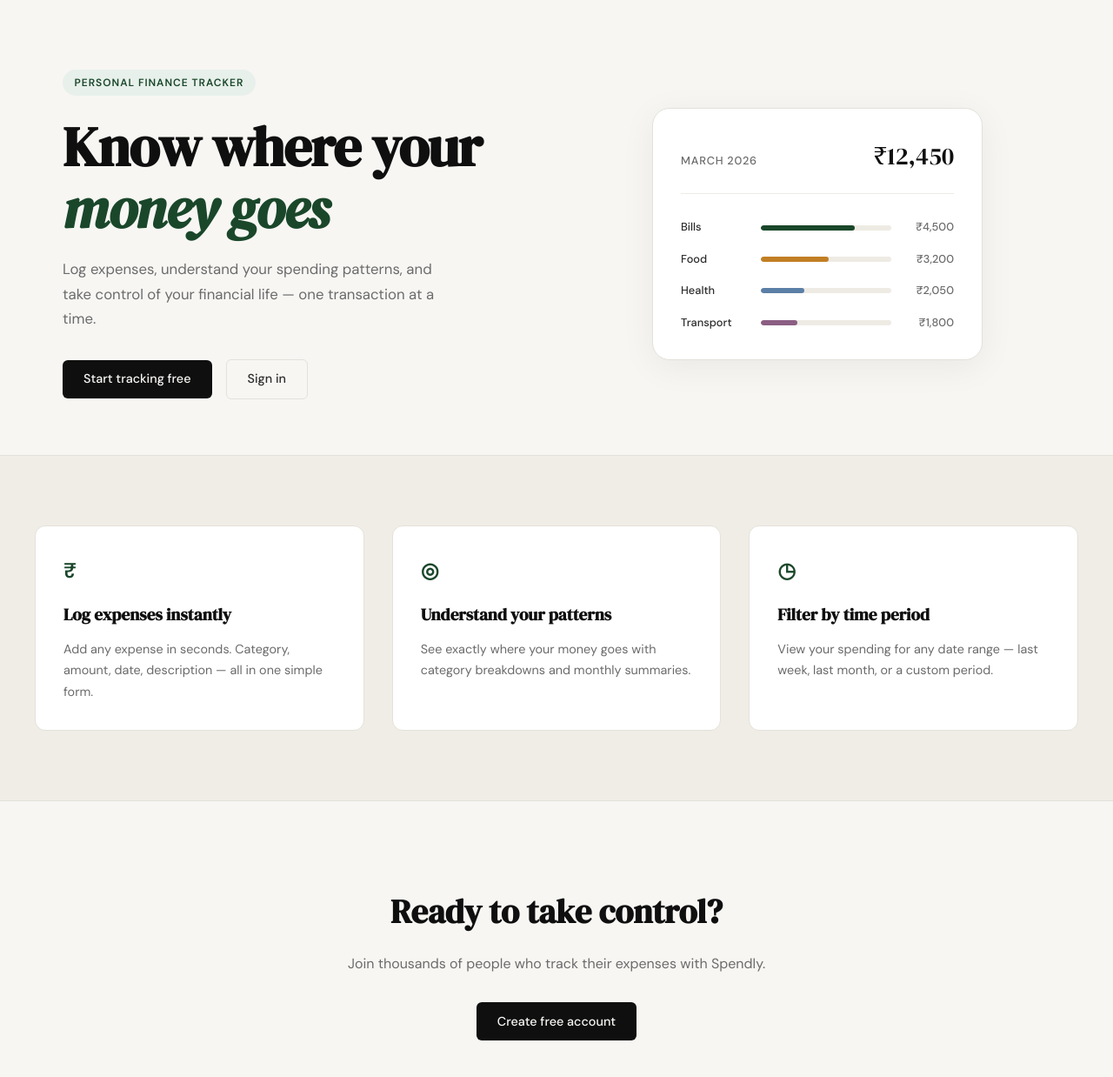
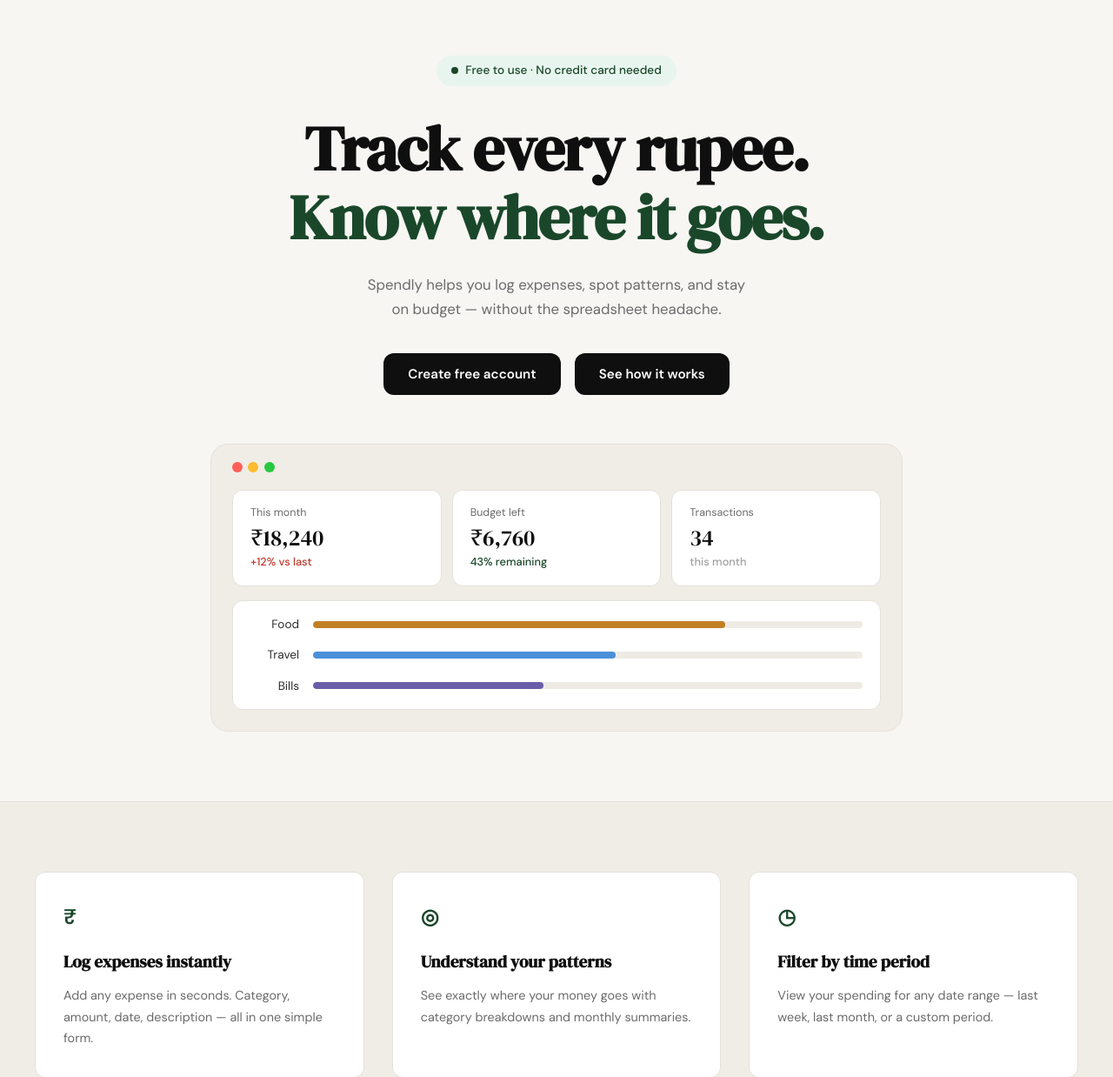
Before and after one commit to just-Devansh/spendlyy, a Flask app: page / in a window 1280 px wide. Shown: the part 61-1299 px from the top of the page at 87% size. Run offline with Flask 3, Linux system fonts and the light colour scheme.

Commit message:
Landing: redesign hero section

```diff
--- a/prompts.txt
+++ b/prompts.txt
@@ -19,3 +19,7 @@ a. Add a new route in [@app.py](http://app.py): GET /privacy -> renders temmpalt
 b. Create templates/privacy.html with generic privacy policy content appropriate for a personal expense tracking app. Include sections like: Data We Collect, How We Use Your Data, Data Storage, Third Party Services, and Contact Us. Match the style of terms.html.
 c. In @templates/landing.html, update the "Privacy Policy" footer link href from "#" to "/privacy"
 d. Make sure the appearance of @templates/privacy.html matches the theme of the landing page and the overall website in general
+
+4. I've attached a screenshot of the updated Spendly hero section design.
+
+Modify only the hero section in @templates/landing.html and @static/css/landing.css to match this image exactly. Do not touch any other part of the page.
--- /dev/null
+++ b/static/css/landing.css
@@ -0,0 +1,189 @@
+/* ------------------------------------------------------------------ */
+/* Hero v2                                                             */
+/* ------------------------------------------------------------------ */
+
+.hero-v2 {
+    display: flex;
+    flex-direction: column;
+    align-items: center;
+    text-align: center;
+    padding: 4rem 2rem 5rem;
+    max-width: 860px;
+    margin: 0 auto;
+}
+
+/* Badge */
+.hv2-badge {
+    display: inline-flex;
+    align-items: center;
+    gap: 0.5rem;
+    background: #e8f5ee;
+    color: var(--accent);
+    font-size: 0.85rem;
+    font-weight: 500;
+    padding: 0.4rem 1.1rem;
+    border-radius: 999px;
+    margin-bottom: 2rem;
+}
+
+.hv2-badge-dot {
+    width: 8px;
+    height: 8px;
+    border-radius: 50%;
+    background: var(--accent);
+    flex-shrink: 0;
+}
+
+/* Title */
+.hv2-title {
+    font-family: var(--font-display);
+    font-size: clamp(2.8rem, 6vw, 4.5rem);
+    line-height: 1.1;
+    letter-spacing: -0.02em;
+    color: var(--ink);
+    margin-bottom: 1.5rem;
+}
+
+.hv2-title-accent {
+    color: var(--accent);
+    font-style: normal;
+}
+
+/* Subtitle */
+.hv2-subtitle {
+    font-size: 1.05rem;
+    color: var(--ink-muted);
+    line-height: 1.7;
+    margin-bottom: 2.25rem;
+}
+
+/* Buttons */
+.hv2-actions {
+    display: flex;
+    gap: 1rem;
+    align-items: center;
+    margin-bottom: 3.5rem;
+}
+
+.hv2-btn {
+    display: inline-block;
+    background: var(--ink);
+    color: #fff;
+    font-family: var(--font-body);
+    font-size: 0.95rem;
+    font-weight: 600;
+    padding: 0.75rem 1.75rem;
+    border-radius: var(--radius-md);
+    text-decoration: none;
+    transition: background 0.2s;
+}
+
+.hv2-btn:hover { background: var(--accent); }
+
+/* Mock dashboard card */
+.hv2-mock {
+    width: 100%;
+    background: var(--paper-warm);
+    border: 1px solid var(--border);
+    border-radius: var(--radius-lg);
+    padding: 1.25rem 1.5rem 1.5rem;
+}
+
+/* Traffic lights */
+.hv2-mock-tl {
+    display: flex;
+    gap: 0.4rem;
+    margin-bottom: 1.25rem;
+}
+
+.hv2-tl {
+    width: 12px;
+    height: 12px;
+    border-radius: 50%;
+}
+
+.hv2-tl-red    { background: #ff5f57; }
+.hv2-tl-yellow { background: #febc2e; }
+.hv2-tl-green  { background: #28c840; }
+
+/* Stat cards */
+.hv2-stats {
+    display: grid;
+    grid-template-columns: repeat(3, 1fr);
+    gap: 0.75rem;
+    margin-bottom: 1rem;
+}
+
+.hv2-stat {
+    background: var(--paper-card);
+    border: 1px solid var(--border);
+    border-radius: var(--radius-md);
+    padding: 1rem 1.25rem;
+    text-align: left;
+    display: flex;
+    flex-direction: column;
+    gap: 0.25rem;
+}
+
+.hv2-stat-label {
+    font-size: 0.78rem;
+    color: var(--ink-muted);
+}
+
+.hv2-stat-value {
+    font-family: var(--font-display);
+    font-size: 1.6rem;
+    color: var(--ink);
+    line-height: 1.1;
+}
+
+.hv2-stat-sub { font-size: 0.8rem; font-weight: 500; }
+.hv2-sub-danger  { color: var(--danger); }
+.hv2-sub-success { color: var(--accent); }
+.hv2-sub-muted   { color: var(--ink-faint); }
+
+/* Bar rows */
+.hv2-bars {
+    background: var(--paper-card);
+    border: 1px solid var(--border);
+    border-radius: var(--radius-md);
+    padding: 1rem 1.25rem;
+    display: flex;
+    flex-direction: column;
+    gap: 0.85rem;
+}
+
+.hv2-bar-row {
+    display: grid;
+    grid-template-columns: 56px 1fr;
+    align-items: center;
+    gap: 1rem;
+}
+
+.hv2-bar-label {
+    font-size: 0.85rem;
+    color: var(--ink-soft);
+    text-align: right;
+}
+
+.hv2-bar-track {
+    height: 8px;
+    background: var(--border-soft);
+    border-radius: 999px;
+    overflow: hidden;
+}
+
+.hv2-bar-fill {
+    height: 100%;
+    border-radius: 999px;
+}
+
+.hv2-bar-amber  { background: #c17f24; }
+.hv2-bar-blue   { background: #4a90d9; }
+.hv2-bar-indigo { background: #6b5ea8; }
+
+/* Responsive */
+@media (max-width: 600px) {
+    .hv2-stats { grid-template-columns: 1fr; }
+    .hv2-subtitle br { display: none; }
+}
--- a/templates/landing.html
+++ b/templates/landing.html
@@ -2,60 +2,68 @@
 
 {% block title %}Spendly — Track Every Rupee{% endblock %}
 
+{% block head %}
+<link rel="stylesheet" href="{{ url_for('static', filename='css/landing.css') }}">
+{% endblock %}
+
 {% block content %}
 
-<section class="hero">
-    <div class="hero-inner">
-        <div class="hero-badge">Personal Finance Tracker</div>
-        <h1 class="hero-title">
-            Know where your<br>
-            <em>money goes</em>
-        </h1>
-        <p class="hero-subtitle">
-            Log expenses, understand your spending patterns,
-            and take control of your financial life —
-            one transaction at a time.
-        </p>
-        <div class="hero-actions">
-            <a href="{{ url_for('register') }}" class="btn-primary">Start tracking free</a>
-            <a href="{{ url_for('login') }}" class="btn-ghost">Sign in</a>
+<section class="hero-v2">
+    <div class="hv2-badge">
+        <span class="hv2-badge-dot"></span>
+        Free to use · No credit card needed
+    </div>
+
+    <h1 class="hv2-title">
+        Track every rupee.<br>
+        <span class="hv2-title-accent">Know where it goes.</span>
+    </h1>
+
+    <p class="hv2-subtitle">
+        Spendly helps you log expenses, spot patterns, and stay<br>
+        on budget — without the spreadsheet headache.
+    </p>
+
+    <div class="hv2-actions">
+        <a href="{{ url_for('register') }}" class="hv2-btn">Create free account</a>
+        <a href="#" class="hv2-btn">See how it works</a>
+    </div>
+
+    <div class="hv2-mock">
+        <div class="hv2-mock-tl">
+            <span class="hv2-tl hv2-tl-red"></span>
+            <span class="hv2-tl hv2-tl-yellow"></span>
+            <span class="hv2-tl hv2-tl-green"></span>
         </div>
-    </div>
-    <div class="hero-visual">
-        <div class="mock-card">
-            <div class="mock-card-header">
-                <span class="mock-label">March 2026</span>
-                <span class="mock-total">₹12,450</span>
+        <div class="hv2-stats">
+            <div class="hv2-stat">
+                <span class="hv2-stat-label">This month</span>
+                <span class="hv2-stat-value">₹18,240</span>
+                <span class="hv2-stat-sub hv2-sub-danger">+12% vs last</span>
             </div>
-            <div class="mock-bars">
-                <div class="mock-bar-row">
-                    <span class="mock-cat">Bills</span>
-                    <div class="mock-bar-track">
-                        <div class="mock-bar" style="width: 72%"></div>
-                    </div>
-                    <span class="mock-amt">₹4,500</span>
-                </div>
-                <div class="mock-bar-row">
-                    <span class="mock-cat">Food</span>
-                    <div class="mock-bar-track">
-                        <div class="mock-bar mock-bar-2" style="width: 52%"></div>
-                    </div>
-                    <span class="mock-amt">₹3,200</span>
-                </div>
-                <div class="mock-bar-row">
-                    <span class="mock-cat">Health</span>
-                    <div class="mock-bar-track">
-                        <div class="mock-bar mock-bar-3" style="width: 33%"></div>
-                    </div>
-                    <span class="mock-amt">₹2,050</span>
-                </div>
-                <div class="mock-bar-row">
-                    <span class="mock-cat">Transport</span>
-                    <div class="mock-bar-track">
-                        <div class="mock-bar mock-bar-4" style="width: 28%"></div>
-                    </div>
-                    <span class="mock-amt">₹1,800</span>
-                </div>
+            <div class="hv2-stat">
+                <span class="hv2-stat-label">Budget left</span>
+                <span class="hv2-stat-value">₹6,760</span>
+                <span class="hv2-stat-sub hv2-sub-success">43% remaining</span>
+            </div>
+            <div class="hv2-stat">
+                <span class="hv2-stat-label">Transactions</span>
+                <span class="hv2-stat-value">34</span>
+                <span class="hv2-stat-sub hv2-sub-muted">this month</span>
+            </div>
+        </div>
+        <div class="hv2-bars">
+            <div class="hv2-bar-row">
+                <span class="hv2-bar-label">Food</span>
+                <div class="hv2-bar-track"><div class="hv2-bar-fill hv2-bar-amber" style="width:75%"></div></div>
+            </div>
+            <div class="hv2-bar-row">
+                <span class="hv2-bar-label">Travel</span>
+                <div class="hv2-bar-track"><div class="hv2-bar-fill hv2-bar-blue" style="width:55%"></div></div>
+            </div>
+            <div class="hv2-bar-row">
+                <span class="hv2-bar-label">Bills</span>
+                <div class="hv2-bar-track"><div class="hv2-bar-fill hv2-bar-indigo" style="width:42%"></div></div>
             </div>
         </div>
     </div>
```
